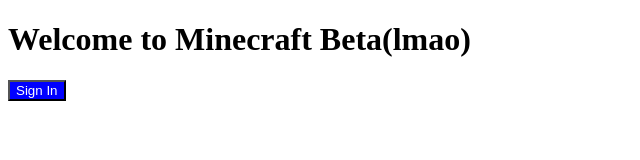
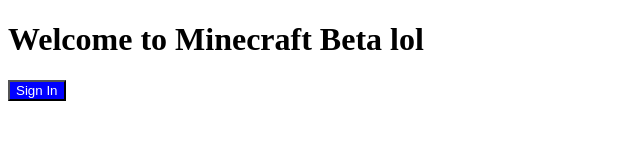
Before and after one commit to minecraft-beta/FreeCape, a plain HTML site: page index.html in a window 1280 px wide. Shown: the whole page, without its empty margins (0-640 px from the left). Drawn offline with Linux system fonts and the light colour scheme.

Commit message:
Update index.html

```diff
--- a/index.html
+++ b/index.html
@@ -8,7 +8,7 @@
   </head>
   <body>
 
-<h1> Welcome to Minecraft Beta(lmao)</h1>
+<h1> Welcome to Minecraft Beta lol </h1>
 
 <a href="https://www.minecraft-beta.rf.gd">
   <button style="background-color: blue; color: white; align:bottom";>Sign In</button>
```
